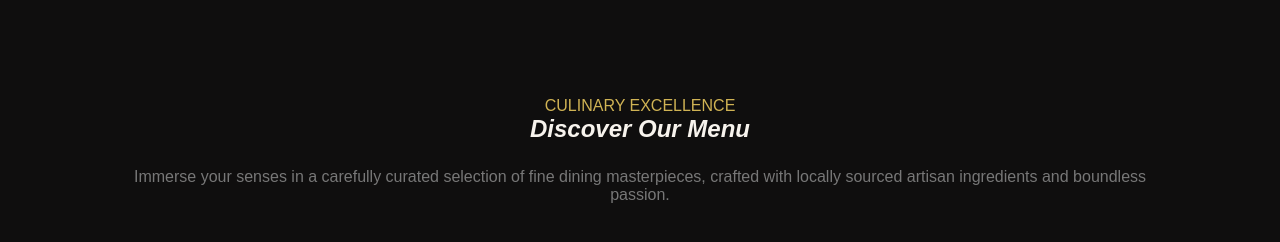
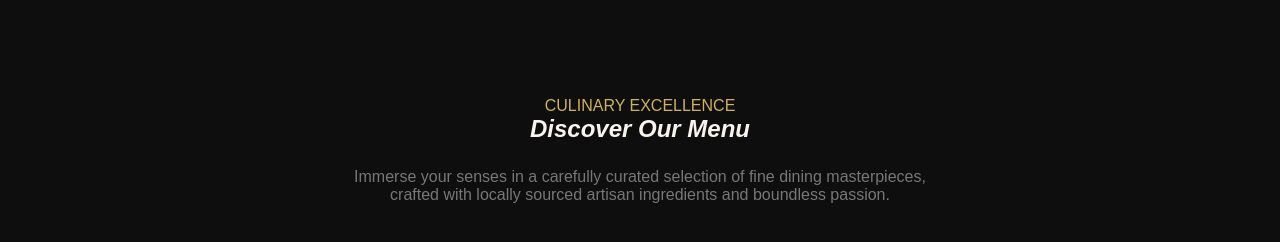
Before and after one commit to TsegawGemena/restaurant, a website built with webpack: page src/template.html in a window 1280 px wide. Both pictures are taken after a click on the button "Menu". Shown: the part 96-338 px from the top of the page. Built offline with nearby package versions, Linux system fonts and the light colour scheme.

Commit message:
aligned the text for more attrativenes

```diff
--- a/src/pages/menu.js
+++ b/src/pages/menu.js
@@ -1,3 +1,8 @@
+import starterOne from "../images/starterOne.jpg";
+import starterTwo from "../images/starterTwo.webp";
+import starterThree from "../images/starterThree.webp";
+
+
 export function loadMenu(){
 
     const content = document.querySelector("#content");
@@ -15,7 +20,7 @@ export function loadMenu(){
     menuHeading.textContent = "Discover Our Menu";
 
     const menuParagraph = document.createElement("p");
-    menuParagraph.textContent ="Immerse your senses in a carefully curated selection of fine dining masterpieces, crafted with locally sourced artisan ingredients and boundless passion.";
+    menuParagraph.textContent ="Immerse your senses in a carefully curated selection of fine dining masterpieces, \n"+" crafted  with locally sourced artisan ingredients and boundless passion.";
 
     menuText.appendChild(menuLabel);
     menuText.appendChild(menuHeading);
--- a/src/style.css
+++ b/src/style.css
@@ -520,4 +520,5 @@ nav button:hover{
 }
 .menu-text p{
     color:#777;
+    white-space: pre-line;
 }
```
